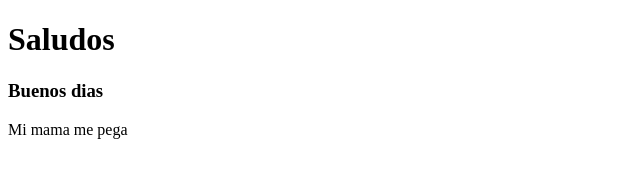
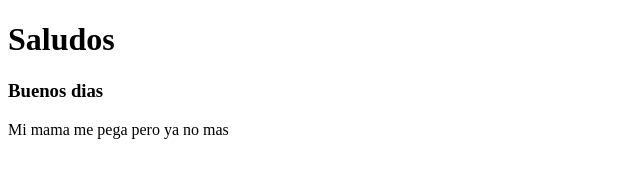
Before and after one commit to antr0610/Andres, a plain HTML site: page index.html in a window 1280 px wide. Shown: the whole page, without its empty margins (0-640 px from the left). Drawn offline with Linux system fonts and the light colour scheme.

Commit message:
my second commit

```diff
--- a/index.html
+++ b/index.html
@@ -10,7 +10,7 @@
     <div>
         <h1>Saludos</h1>
         <h3>Buenos dias</h3>
-        <p>Mi mama me pega</p>
+        <p>Mi mama me pega pero ya no mas</p>
     </div>
 </body>
 </html>
```
